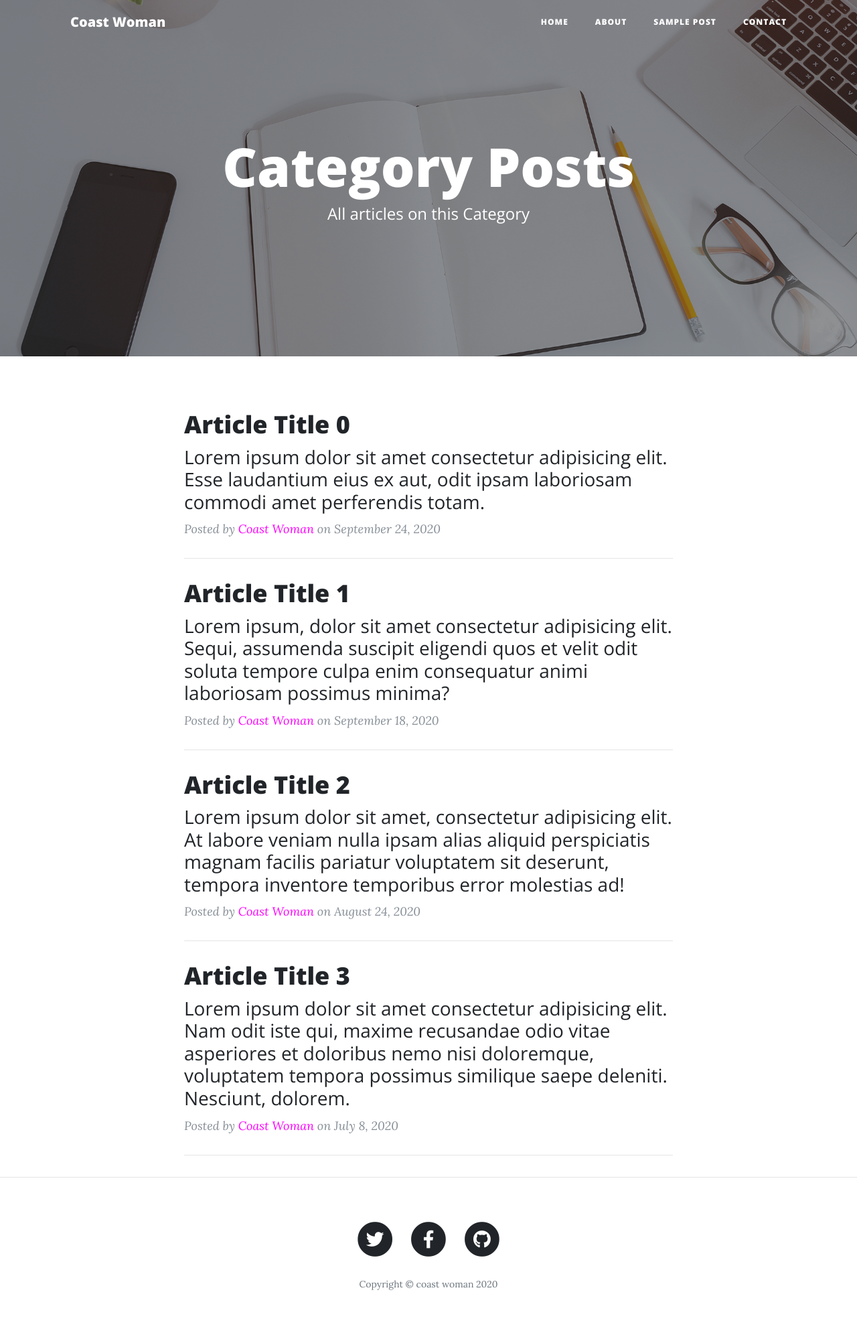
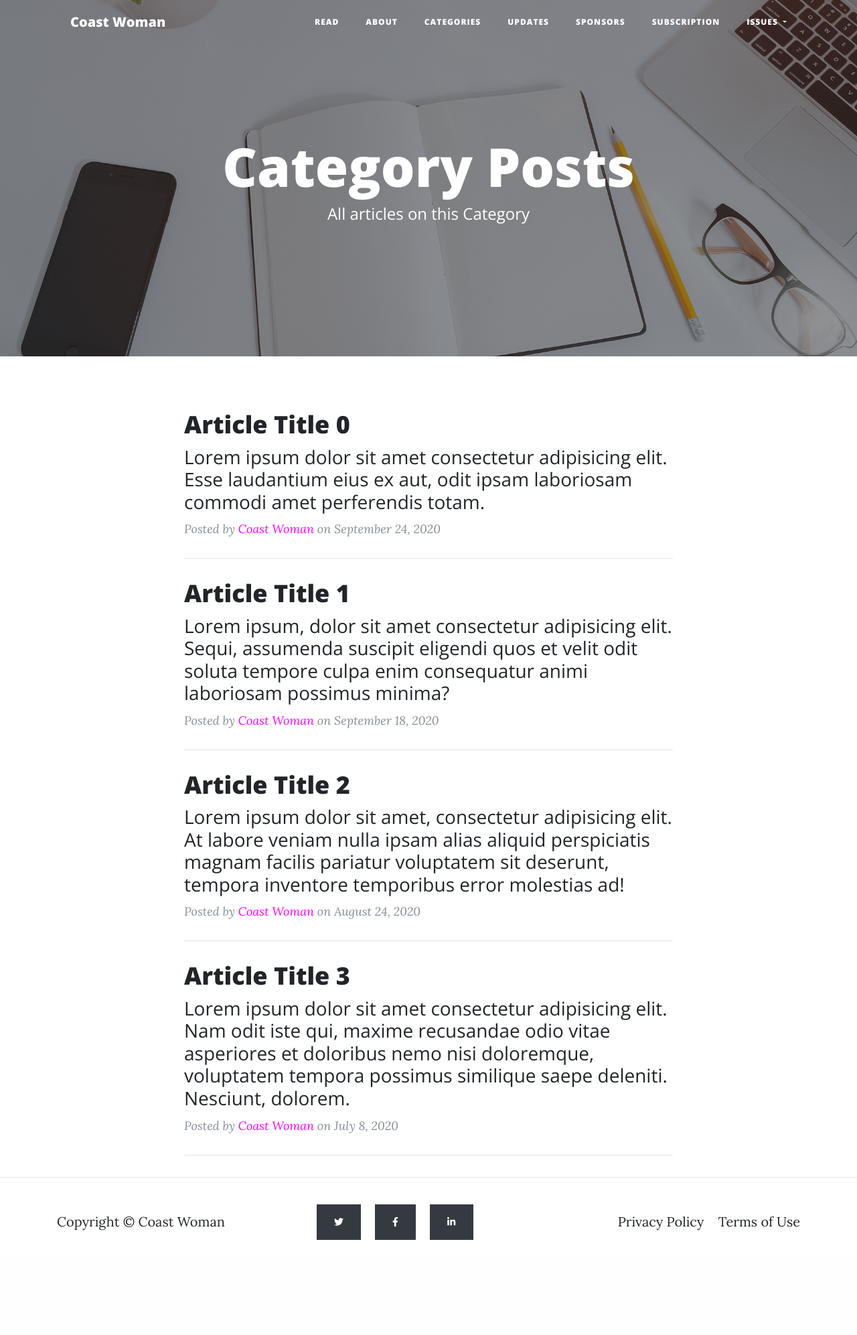
Before and after one commit to achingachris/the-shop-server, a Django app: page /category/ in a window 1280 px wide. Shown: the whole page at 67% size. After the commit the page ends 1851 px from the top, so only its background shows below. Run offline with Django 3.2, Linux system fonts and the light colour scheme; some libraries are stand-ins or nearby versions.

Commit message:
category

```diff
--- a/magazine/templates/magazine/_base.html
+++ b/magazine/templates/magazine/_base.html
@@ -46,7 +46,7 @@
               <a class="nav-link" href="{% url 'about' %}">About</a>
             </li>
             <li class="nav-item">
-              <a class="nav-link js-scroll-trigger" href="#portfolio"
+              <a class="nav-link js-scroll-trigger" href="{% url 'category' %}"
                 >Categories</a
               >
             </li>
--- a/magazine/templates/magazine/category_post_list.html
+++ b/magazine/templates/magazine/category_post_list.html
@@ -1,59 +1,18 @@
-<!DOCTYPE html>
+{% extends 'magazine/_base.html' %}
 {% load static %}
-<html lang="en">
 
-<head>
-
-  <meta charset="utf-8">
-  <meta name="viewport" content="width=device-width, initial-scale=1, shrink-to-fit=no">
-  <meta name="description" content="">
-  <meta name="author" content="">
-
-  <title>Coast Woman</title>
-
-  <!-- Bootstrap core CSS -->
+{% block extrahead %}
 <link href="{% static 'vendor/bootstrap/css/bootstrap.min.css' %}" rel="stylesheet">
-
 <!-- Custom fonts for this template -->
 <link href="vendor/fontawesome-free/css/all.min.css" rel="stylesheet" type="text/css">
 <link href='https://fonts.googleapis.com/css?family=Lora:400,700,400italic,700italic' rel='stylesheet' type='text/css'>
 <link href='https://fonts.googleapis.com/css?family=Open+Sans:300italic,400italic,600italic,700italic,800italic,400,300,600,700,800' rel='stylesheet' type='text/css'>
-
 <!-- Custom styles for this template -->
 <link href="{% static 'css/read.css' %}" rel="stylesheet">
-  <!-- <link rel="stylesheet" href="css/styles.css"> -->
+{% endblock %}
+{% block title %} Categories | CW{% endblock %}
 
-</head>
-
-<body>
-
-  <!-- Navigation -->
-  <nav class="navbar navbar-expand-lg navbar-light fixed-top" id="mainNav">
-    <div class="container">
-      <a class="navbar-brand" href="index.html">Coast Woman</a>
-      <button class="navbar-toggler navbar-toggler-right" type="button" data-toggle="collapse" data-target="#navbarResponsive" aria-controls="navbarResponsive" aria-expanded="false" aria-label="Toggle navigation">
-        Menu
-        <i class="fas fa-bars"></i>
-      </button>
-      <div class="collapse navbar-collapse" id="navbarResponsive">
-        <ul class="navbar-nav ml-auto">
-          <li class="nav-item">
-            <a class="nav-link" href="#">Home</a>
-          </li>
-          <li class="nav-item">
-            <a class="nav-link" href="about.html">About</a>
-          </li>
-          <li class="nav-item">
-            <a class="nav-link" href="{% url 'article' %}">Sample Post</a>
-          </li>
-          <li class="nav-item">
-            <a class="nav-link" href="contact.html">Contact</a>
-          </li>
-        </ul>
-      </div>
-    </div>
-  </nav>
-
+{% block content %}
   <!-- Page Header -->
   <header class="masthead" style="background-image: url({% static 'img/home-bg.jpg' %})">
     <div class="overlay"></div>
@@ -138,51 +97,13 @@
   </div>
 
   <hr>
+{% endblock content %}
 
-  <!-- Footer -->
-  <footer>
-    <div class="container">
-      <div class="row">
-        <div class="col-lg-8 col-md-10 mx-auto">
-          <ul class="list-inline text-center">
-            <li class="list-inline-item">
-              <a href="#">
-                <span class="fa-stack fa-lg">
-                  <i class="fas fa-circle fa-stack-2x"></i>
-                  <i class="fab fa-twitter fa-stack-1x fa-inverse"></i>
-                </span>
-              </a>
-            </li>
-            <li class="list-inline-item">
-              <a href="#">
-                <span class="fa-stack fa-lg">
-                  <i class="fas fa-circle fa-stack-2x"></i>
-                  <i class="fab fa-facebook-f fa-stack-1x fa-inverse"></i>
-                </span>
-              </a>
-            </li>
-            <li class="list-inline-item">
-              <a href="#">
-                <span class="fa-stack fa-lg">
-                  <i class="fas fa-circle fa-stack-2x"></i>
-                  <i class="fab fa-github fa-stack-1x fa-inverse"></i>
-                </span>
-              </a>
-            </li>
-          </ul>
-          <p class="copyright text-muted">Copyright &copy; coast woman 2020</p>
-        </div>
-      </div>
-    </div>
-  </footer>
-
+{% block script %}
   <!-- Bootstrap core JavaScript -->
   <script src="{% static 'vendor/jquery/jquery.min.js' %}"></script>
   <script src="{% static 'vendor/bootstrap/js/bootstrap.bundle.min.js' %}"></script>
 
   <!-- Custom scripts for this template -->
   <script src="{% static 'js/clean-blog.js' %}"></script>
-
-</body>
-
-</html>
+{% endblock %}
```
Lines whose indentation alone changed are shown as unchanged.
